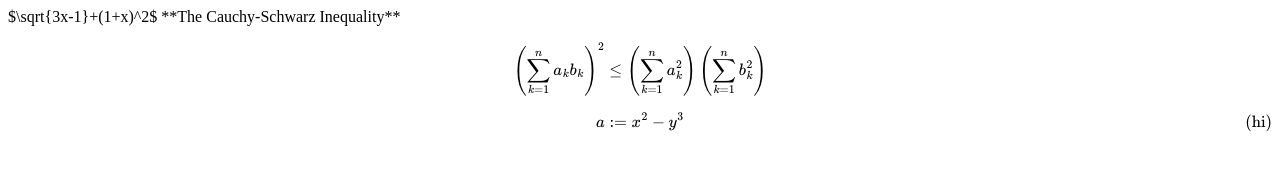
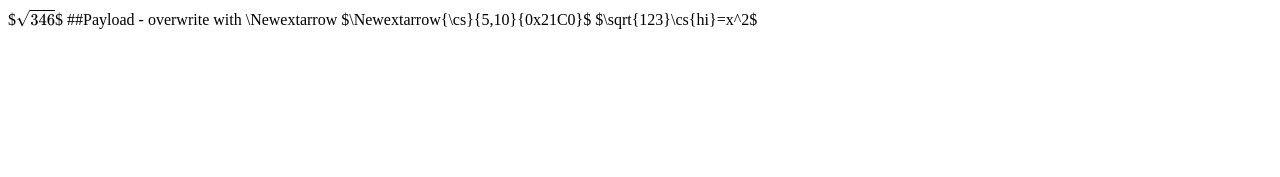
Before and after one commit to GitCredentialManager/pagestest, a plain HTML site: page index.html in a window 1280 px wide. Drawn offline with nearby package versions, Linux system fonts and the light colour scheme.

Commit message:
Update index.html

```diff
--- a/index.html
+++ b/index.html
@@ -3,13 +3,11 @@
 <script src="https://polyfill.io/v3/polyfill.min.js?features=es6"></script>
 <script id="MathJax-script" async src="https://cdn.jsdelivr.net/npm/mathjax@3/es5/tex-mml-chtml.js"></script>
 
-$\sqrt{3x-1}+(1+x)^2$
+$\(\sqrt{346}\)$
+##Payload - overwrite with \Newextarrow
+$\Newextarrow{\cs}{5,10}{0x21C0}$
 
-**The Cauchy-Schwarz Inequality**
-
-$$\left( \sum_{k=1}^n a_k b_k \right)^2 \leq \left( \sum_{k=1}^n a_k^2 \right) \left( \sum_{k=1}^n b_k^2 \right)$$
-
-$$a := x^2-y^3 \tag{hi}\label{evil}$$
+$\sqrt{123}\cs{hi}=x^2$
 
 </body>
 </html>
```
